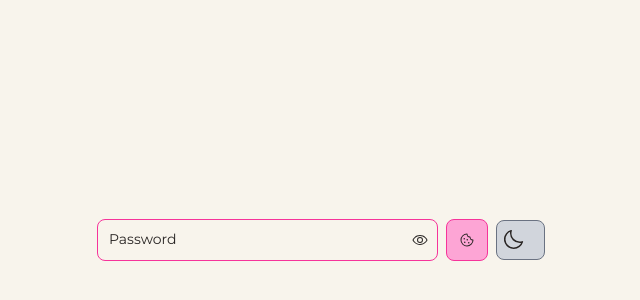
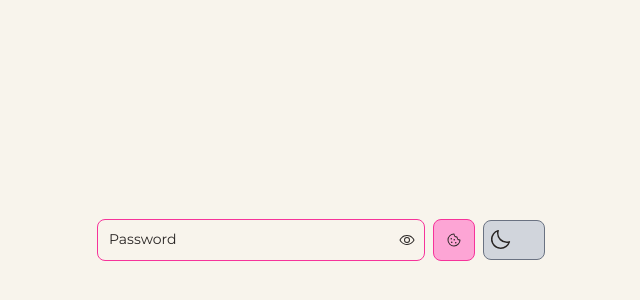
Before and after one commit to CI5KO/recipes-front, a Next.js app: page / in a window 1280 px wide. Shown: the part 160-460 px from the top of the page, without its empty margins (319-959 px from the left). Built offline with nearby package versions, Linux system fonts and the light colour scheme.

Commit message:
fix/login-input

```diff
--- a/app/IndexClient.tsx
+++ b/app/IndexClient.tsx
@@ -41,12 +41,14 @@ export default function IndexClient({
         action={handleSubmit}
         className="flex flex-row items-center gap-2 w-3/4 md:w-1/2"
       >
+        <div className="w-2/3 md:w-3/4">
           <Input
             type="password"
             placeholder="Password"
             value={token}
             onChange={(value) => setToken(value)}
           />
+        </div>
         <Button type="submit">
           <PiCookie />
         </Button>
```
Lines whose indentation alone changed are shown as unchanged.
